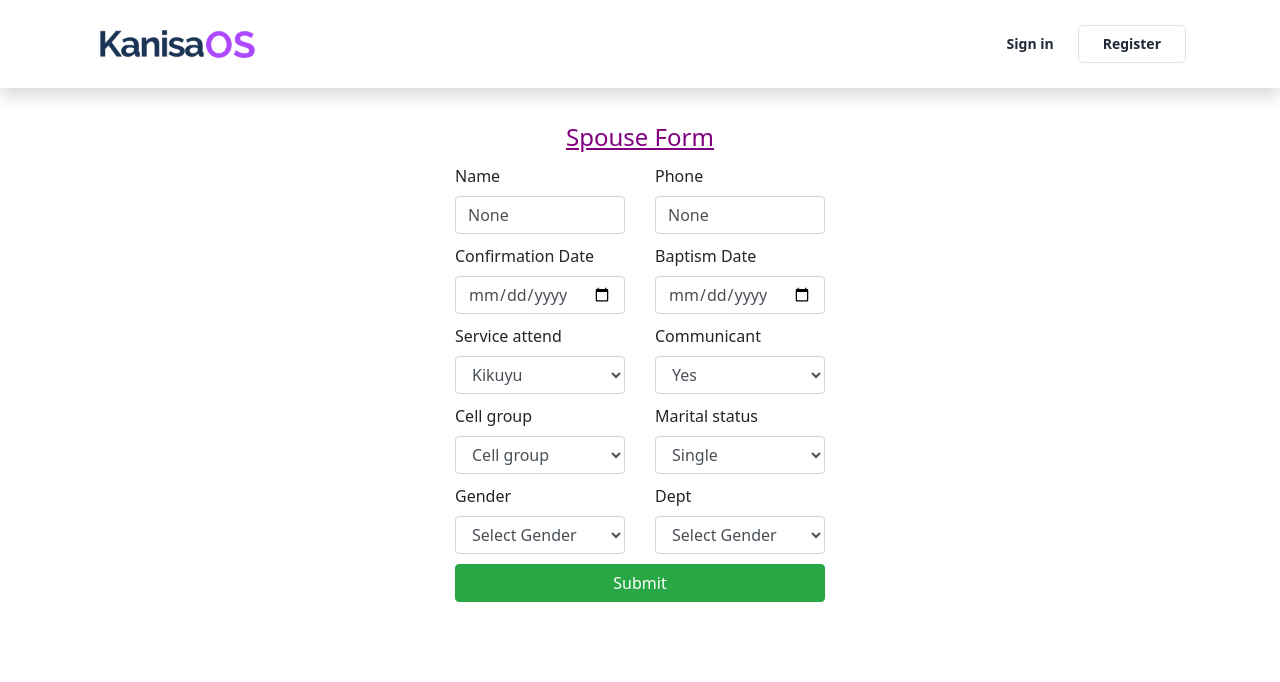
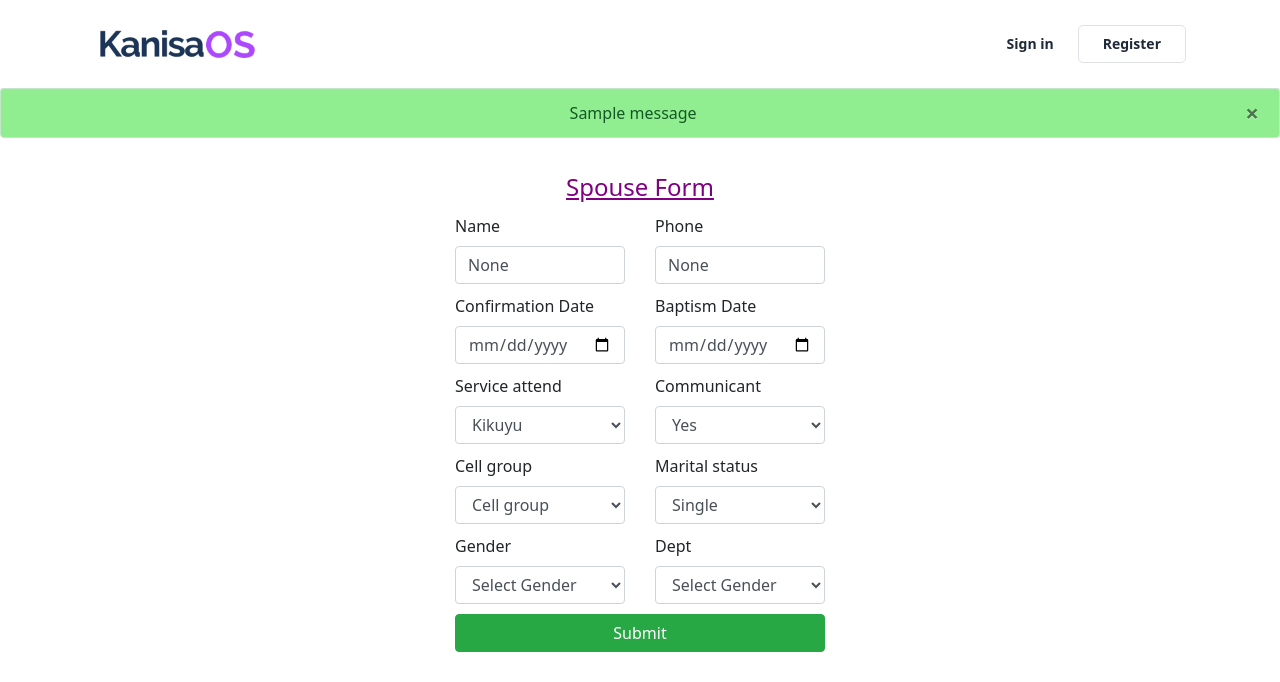
Before and after one commit to kinuthiajr/kanisaOS, a Django app: page /spouse/ in a window 1280 px wide. Shown: the top 682 px of the page. Run offline with Django 4.2, Linux system fonts and the light colour scheme; tables that the repository leaves empty hold one stand-in row (values such as "Sample post"); one stand-in notice (Sample message) is shown; some libraries are stand-ins or nearby versions.

Commit message:
Fixed Messages not diplayed and made Spouse name a required field

```diff
--- a/accounts/templates/accounts/childrendata.html
+++ b/accounts/templates/accounts/childrendata.html
@@ -1,7 +1,5 @@
 {% extends 'base.html' %}
 {% load static %}
-
-
 {% block content %}
 <!DOCTYPE html>
 <html lang="en">
--- a/accounts/templates/accounts/memberdetails.html
+++ b/accounts/templates/accounts/memberdetails.html
@@ -1,6 +1,5 @@
 {% extends 'base.html' %}
 {% load static %}
-
 {% block content %}
 
 <!DOCTYPE html>
--- a/accounts/templates/accounts/spouse.html
+++ b/accounts/templates/accounts/spouse.html
@@ -26,12 +26,27 @@
             margin-bottom: 10px;
         }
         .card-title {
-    text-align: center;
-    text-decoration: underline;
-    color:purple;
-    padding-top: 20px;
-  }
+        text-align: center;
+        text-decoration: underline;
+        color:purple;
+        padding-top: 20px;
+        }
+        .centered-alert {
+        text-align: center;
+        background-color:lightgreen;
+        margin:0 auto;
+        }
     </style>
+    {% if messages %}
+    {% for message in messages %}
+    <div class="alert alert-success centered-alert" role="alert">
+        {{ message }}
+            <button type="button" class="close" data-dismiss="alert" aria-label="Close">
+            <span aria-hidden="true">&times;</span>
+            </button>
+    </div>
+    {% endfor %}
+    {% endif %}
 </head>
     <body>
         <div class="container">
--- a/accounts/views.py
+++ b/accounts/views.py
@@ -14,11 +14,12 @@
     if request.method == 'POST':
         spouse_form = SpouseForm(request.POST)
         if spouse_form.is_valid():
-            spouse_form.save()
-            messages.success(request,'Spouse successfully Submitted!',extra_tags='spouse')
-            return redirect('spousedata')
-        else:
-            print(spouse_form.errors)
+            if 'name' in request.POST and request.POST['name'] != 'None':
+                spouse_form.save()
+                messages.success(request,'Spouse successfully Submitted!',extra_tags='spouse')
+                return redirect('spousedata')
+            else:
+                messages.error(request,'Spouse name is required')
     else:
         spouse_form = SpouseForm()
     return render(request, 'accounts/spouse.html', {'spouse_form': spouse_form})
@@ -32,7 +33,7 @@
                 messages.success(request,'Member Successfully Submitted!',extra_tags='member')
                 return redirect('memberdata')
             else:
-                messages.error(request," Name is required",)
+                messages.error(request," Member name is required",)
     else:
         member_form = MemberProfileForm()
     return render(request,'accounts/member.html',{'member_form':member_form})
```
Also changed, not shown: accounts/templates/accounts/member.html (+20 -5 lines), accounts/templates/accounts/memberdata.html (+4 -4 lines), users/templates/users/invite.html (+10 -0 lines), users/templates/users/reset_password_complete.html (+10 -0 lines).
